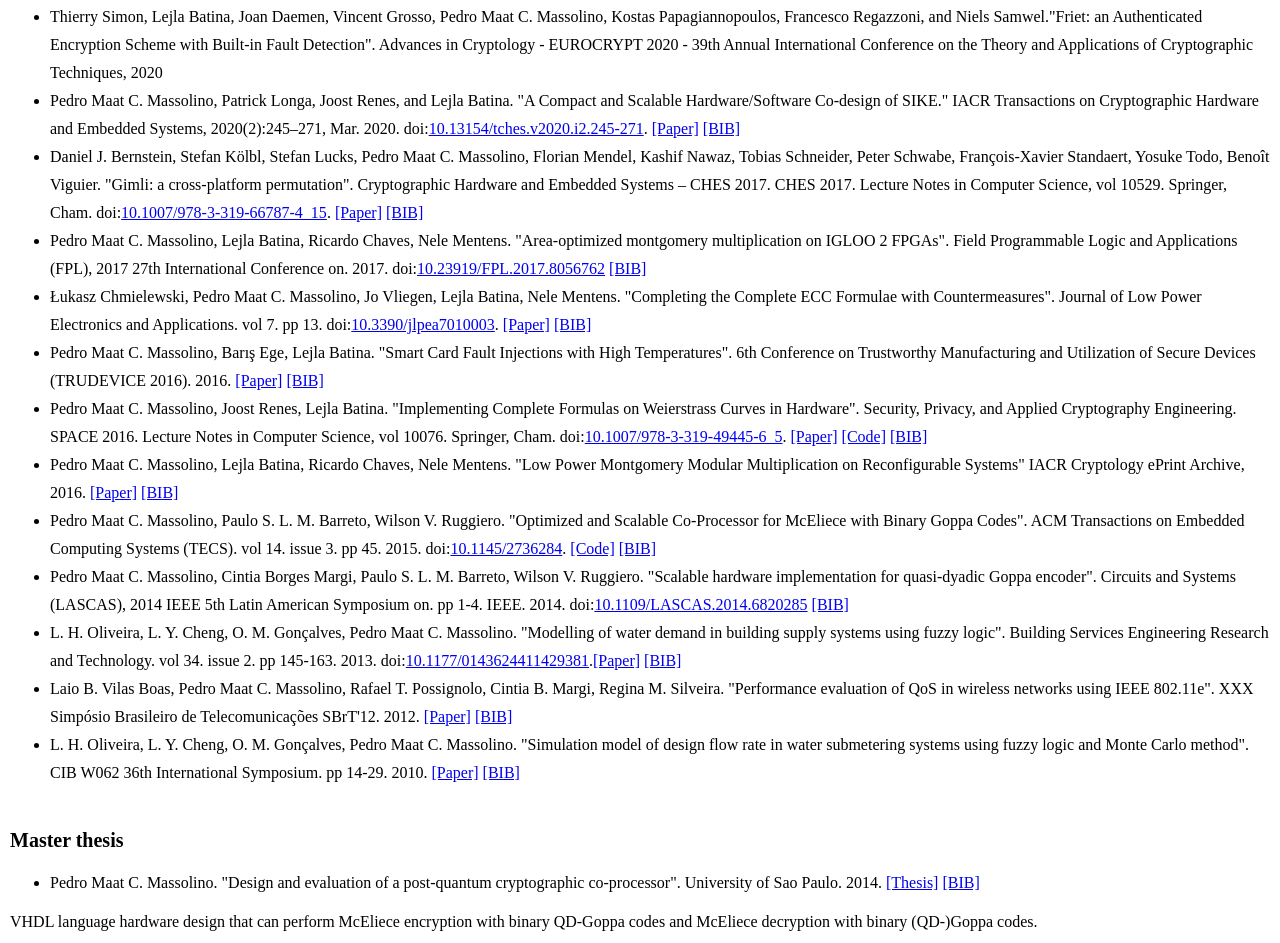
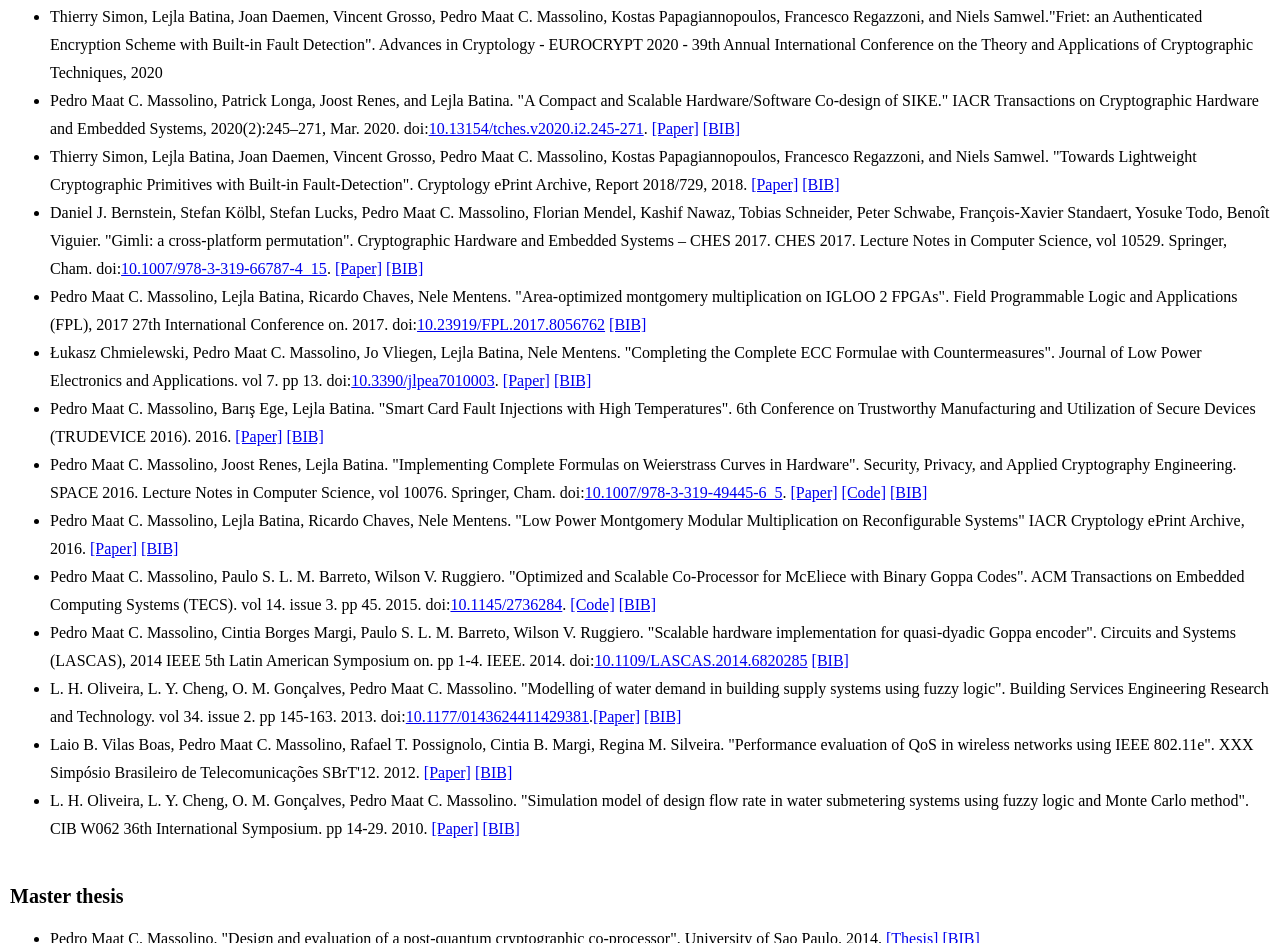
Before and after one commit to pmassolino/pmassolino.github.io, a plain HTML site: page index.html in a window 1280 px wide. Shown: the part 866-1809 px from the top of the page. Drawn offline with Linux system fonts and the light colour scheme.

Commit message:
- Added FRIET first eprint

```diff
--- a/index.html
+++ b/index.html
@@ -40,6 +40,7 @@
 		<ul>
 			<li> Thierry Simon, Lejla Batina, Joan Daemen, Vincent Grosso, Pedro Maat C. Massolino, Kostas Papagiannopoulos, Francesco Regazzoni, and Niels Samwel."Friet: an Authenticated Encryption Scheme with Built-in Fault Detection". Advances in Cryptology - EUROCRYPT 2020 - 39th Annual International Conference on the Theory and Applications of Cryptographic Techniques, 2020</li>
 			<li> Pedro Maat C. Massolino, Patrick Longa, Joost Renes, and Lejla Batina. "A Compact and Scalable Hardware/Software Co-design of SIKE." IACR Transactions on Cryptographic Hardware and Embedded Systems, 2020(2):245–271, Mar. 2020. doi:<a href="https://dx.doi.org/10.13154/tches.v2020.i2.245-271">10.13154/tches.v2020.i2.245-271</a>. <a href="https://tches.iacr.org/index.php/TCHES/article/view/8551">[Paper]</a>     <a href="bibtex/013.bib">[BIB]</a></li>
+			<li> Thierry Simon, Lejla Batina, Joan Daemen, Vincent Grosso, Pedro Maat C. Massolino, Kostas Papagiannopoulos, Francesco Regazzoni, and Niels Samwel. "Towards Lightweight Cryptographic Primitives with Built-in Fault-Detection". Cryptology ePrint Archive, Report 2018/729, 2018. <a href="https://eprint.iacr.org/2018/729">[Paper]</a>     <a href="bibtex/014.bib">[BIB]</a></li>
 			<li> Daniel J. Bernstein, Stefan Kölbl, Stefan Lucks, Pedro Maat C. Massolino, Florian Mendel, Kashif Nawaz, Tobias Schneider, Peter Schwabe, François-Xavier Standaert, Yosuke Todo, Benoît Viguier. "Gimli: a cross-platform permutation". Cryptographic Hardware and Embedded Systems – CHES 2017. CHES 2017. Lecture Notes in Computer Science, vol 10529. Springer, Cham. doi:<a href="https://dx.doi.org/10.1007/978-3-319-66787-4_15">10.1007/978-3-319-66787-4_15</a>. <a href="https://eprint.iacr.org/2017/630">[Paper]</a>     <a href="bibtex/011.bib">[BIB]</a></li>
 			<li> Pedro Maat C. Massolino, Lejla Batina, Ricardo Chaves, Nele Mentens. "Area-optimized montgomery multiplication on IGLOO 2 FPGAs". Field Programmable Logic and Applications (FPL), 2017 27th International Conference on. 2017. doi:<a href="https://dx.doi.org/10.23919/FPL.2017.8056762">10.23919/FPL.2017.8056762</a>     <a href="bibtex/010.bib">[BIB]</a></li>
 			<li>Łukasz Chmielewski, Pedro Maat C. Massolino, Jo Vliegen, Lejla Batina, Nele Mentens. "Completing the Complete ECC Formulae with Countermeasures". Journal of Low Power Electronics and Applications. vol 7. pp 13. doi:<a href="https://dx.doi.org/10.3390/jlpea7010003">10.3390/jlpea7010003</a>. <a href="http://repository.ubn.ru.nl/bitstream/handle/2066/168750/168750.pdf">[Paper]</a>     <a href="bibtex/009.bib">[BIB]</a></li>
```
Also changed, not shown: 1 other file.
